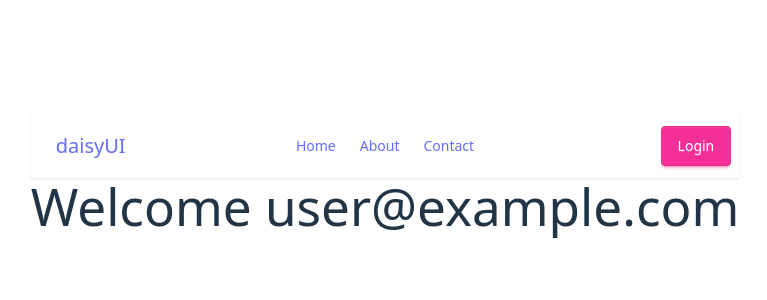
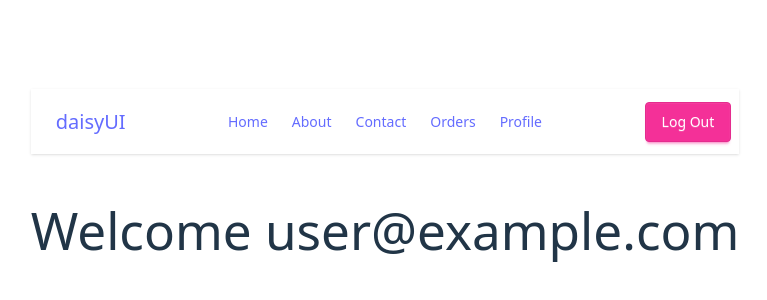
Before and after one commit to ShamimHossain1/Web-Mile-9, a React (Vite) app: page / in a window 1280 px wide. Shown: the part 226-526 px from the top of the page, without its empty margins (255-1022 px from the left). Built offline with nearby package versions, Linux system fonts and the light colour scheme; no server answers; sample sign-in values are in the browser's storage.

Commit message:
private routes

```diff
--- a/src/Components/Header/Header.jsx
+++ b/src/Components/Header/Header.jsx
@@ -1,12 +1,16 @@
 
+import { useContext } from "react";
 import { Link, NavLink } from "react-router-dom";
+import { AuthContext } from "../../Providers/AuthProvider";
 
 const Header = () => {
+
+    const {user,handleSignout} = useContext(AuthContext);
 
     return (
         <div>
 
-            <div className="navbar bg-base-100 shadow-sm">
+            <div className="navbar bg-base-100 shadow-sm mb-12">
                 <div className="navbar-start">
                     <a className="btn btn-ghost text-xl">daisyUI</a>
                 </div>
@@ -15,10 +19,16 @@ const Header = () => {
                         <li><NavLink to="/" className="menu-item">Home</NavLink></li>
                         <li><NavLink to="/about" className="menu-item">About</NavLink></li>
                         <li><NavLink to="/contact" className="menu-item">Contact</NavLink></li>
+                        <li><NavLink to="/order" className="menu-item">Orders</NavLink></li>
+                        {
+                            user ? (
+                                <li><NavLink to="/profile" className="menu-item">Profile</NavLink></li>
+                            ) : null
+                        }
                     </ul>
                 </div>
                 <div className="navbar-end">
-               <Link to="/login" className="btn btn-secondary"><span className="text-white">Login</span></Link>
+               <Link onClick={handleSignout} to="/login" className="btn btn-secondary"><span className="text-white">{user ? "Log Out" : "Login"}</span></Link>
                 </div>
             </div>
         </div>
--- a/src/Components/LogIn/LogIn.jsx
+++ b/src/Components/LogIn/LogIn.jsx
@@ -1,5 +1,5 @@
 import React, { useContext, useState } from 'react';
-import { GithubAuthProvider, GoogleAuthProvider, signInWithEmailAndPassword, signInWithPopup, signOut } from "firebase/auth";
+import { GithubAuthProvider, GoogleAuthProvider, signInWithPopup } from "firebase/auth";
 import { useNavigate } from 'react-router-dom';
 import auth from '../../firebase';
 import { AuthContext } from '../../Providers/AuthProvider';
@@ -12,7 +12,7 @@ const LogIn = () => {
     const gitProvider = new GithubAuthProvider();
     const navigate = useNavigate();
 
-    const { user, setUser, userSignIn } = useContext(AuthContext);
+    const { user, setUser, userSignIn,handleSignout } = useContext(AuthContext);
 
 
     const handleGoogleSignIn = () => {
@@ -68,22 +68,14 @@ const LogIn = () => {
                 // ...
             })
             .catch((error) => {
-                const errorCode = error.code;
+                // const errorCode = error.code;
                 const errorMessage = error.message;
                 setUser(null);
                 console.log(errorMessage);
             });
     }
 
-    const handleSignout = () => {
-        signOut(auth)
-            .then(() => {
-                setUser(null);
-            })
-            .catch((error) => {
-                console.log(error.message);
-            });
-    }
+
 
     return (
         <div className="flex justify-center items-center h-screen ">
--- /dev/null
+++ b/src/Components/Order/Order.jsx
@@ -0,0 +1,13 @@
+import React from 'react';
+
+const Order = () => {
+    return (
+        <div>
+            <h1>Order Page</h1>
+
+
+        </div>
+    );
+};
+
+export default Order;
--- /dev/null
+++ b/src/Components/PrivateRoute/PrivateRoute.jsx
@@ -0,0 +1,23 @@
+import React, { useContext } from 'react';
+import { AuthContext } from '../../Providers/AuthProvider';
+import { Navigate } from 'react-router-dom';
+
+const PrivateRoute = ({ children }) => {
+
+    const { user, loading } = useContext(AuthContext);
+
+    return (
+        <div>
+            {user &&
+                loading ? (
+                <span className='loading loading-spinner loading-lg'></span>
+            ) : user ? (
+                children
+            ) : (
+                <Navigate to="/login" />
+            )}
+        </div>
+    );
+};
+
+export default PrivateRoute;
--- /dev/null
+++ b/src/Components/Profile/Profile.jsx
@@ -0,0 +1,15 @@
+import React, { useContext } from 'react';
+import { AuthContext } from '../../Providers/AuthProvider';
+
+const Profile = () => {
+    const { user } = useContext(AuthContext);
+    return (
+        <div>
+
+            <h1>Welcome {user.email}</h1> : <h1>Welcome to Profile</h1>
+
+        </div>
+    );
+};
+
+export default Profile;
--- a/src/Components/Regester/Regester.jsx
+++ b/src/Components/Regester/Regester.jsx
@@ -1,6 +1,6 @@
-import { createUserWithEmailAndPassword } from 'firebase/auth';
+// import { createUserWithEmailAndPassword } from 'firebase/auth';
 import React, { useContext, useState } from 'react';
-import auth from '../../firebase';
+// import auth from '../../firebase';
 import { useNavigate } from 'react-router-dom';
 import { AuthContext } from '../../Providers/AuthProvider';
 
--- a/src/Providers/AuthProvider.jsx
+++ b/src/Providers/AuthProvider.jsx
@@ -1,30 +1,45 @@
-import { createUserWithEmailAndPassword, onAuthStateChanged, signInWithEmailAndPassword } from 'firebase/auth';
+import { createUserWithEmailAndPassword, onAuthStateChanged, signInWithEmailAndPassword, signOut } from 'firebase/auth';
 import React, { createContext, useEffect, useState } from 'react';
 import auth from '../firebase';
 
 export const AuthContext = createContext(null);
 
-const AuthProvider = ({children}) => {
+const AuthProvider = ({ children }) => {
 
     const [user, setUser] = useState(null);
+    const [loading, setLoading] = useState(true);
 
 
-    const createUser = (email, password)=>{
+    const createUser = (email, password) => {
+        setLoading(true);
         return createUserWithEmailAndPassword(auth, email, password);
 
     }
-    const userSignIn = (email, password)=>{
+    const userSignIn = (email, password) => {
+        setLoading(true);
         return signInWithEmailAndPassword(auth, email, password);
 
+    }
+
+    const handleSignout = () => {
+        setLoading(false);
+        signOut(auth)
+            .then(() => {
+                setUser(null);
+            })
+            .catch((error) => {
+                console.log(error.message);
+            });
     }
 
     console.log(user);
 
     useEffect(() => {
-   const unSubscribe = onAuthStateChanged(auth, currentUser=>{
-        if(currentUser){
+        const unSubscribe = onAuthStateChanged(auth, currentUser => {
+            if (currentUser) {
                 setUser(currentUser);
-        }else{
+                setLoading(false);
+            } else {
                 setUser(null);
             }
         });
@@ -35,7 +50,7 @@ useEffect(() => {
     }, []);
 
 
-    const authInfo = {user, setUser, createUser,userSignIn};
+    const authInfo = { user, setUser, createUser, userSignIn,handleSignout,loading };
 
     return (
         <AuthContext.Provider value={authInfo}>
```
Also changed, not shown: src/main.jsx (+11 -0 lines). Lines whose indentation alone changed are shown as unchanged.
